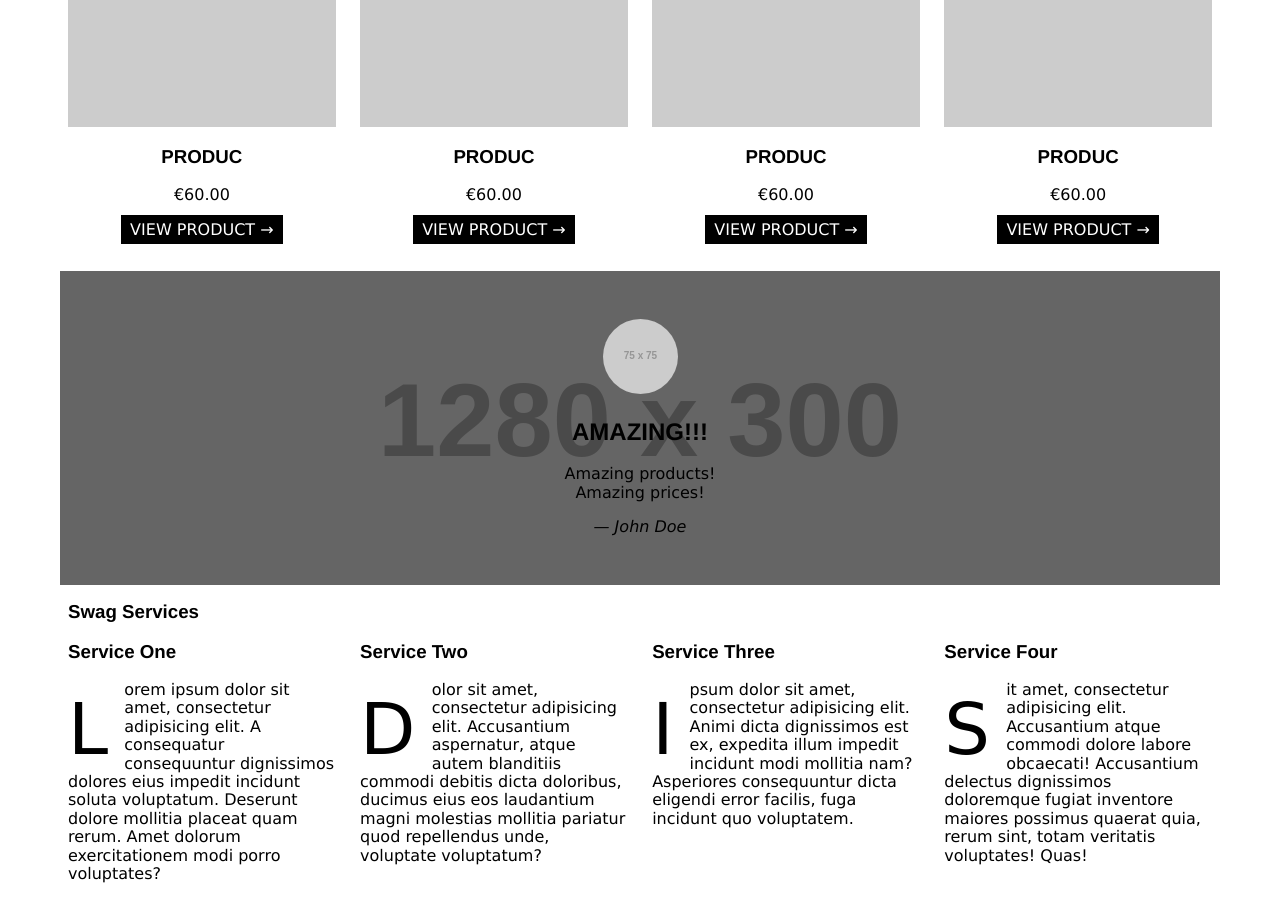
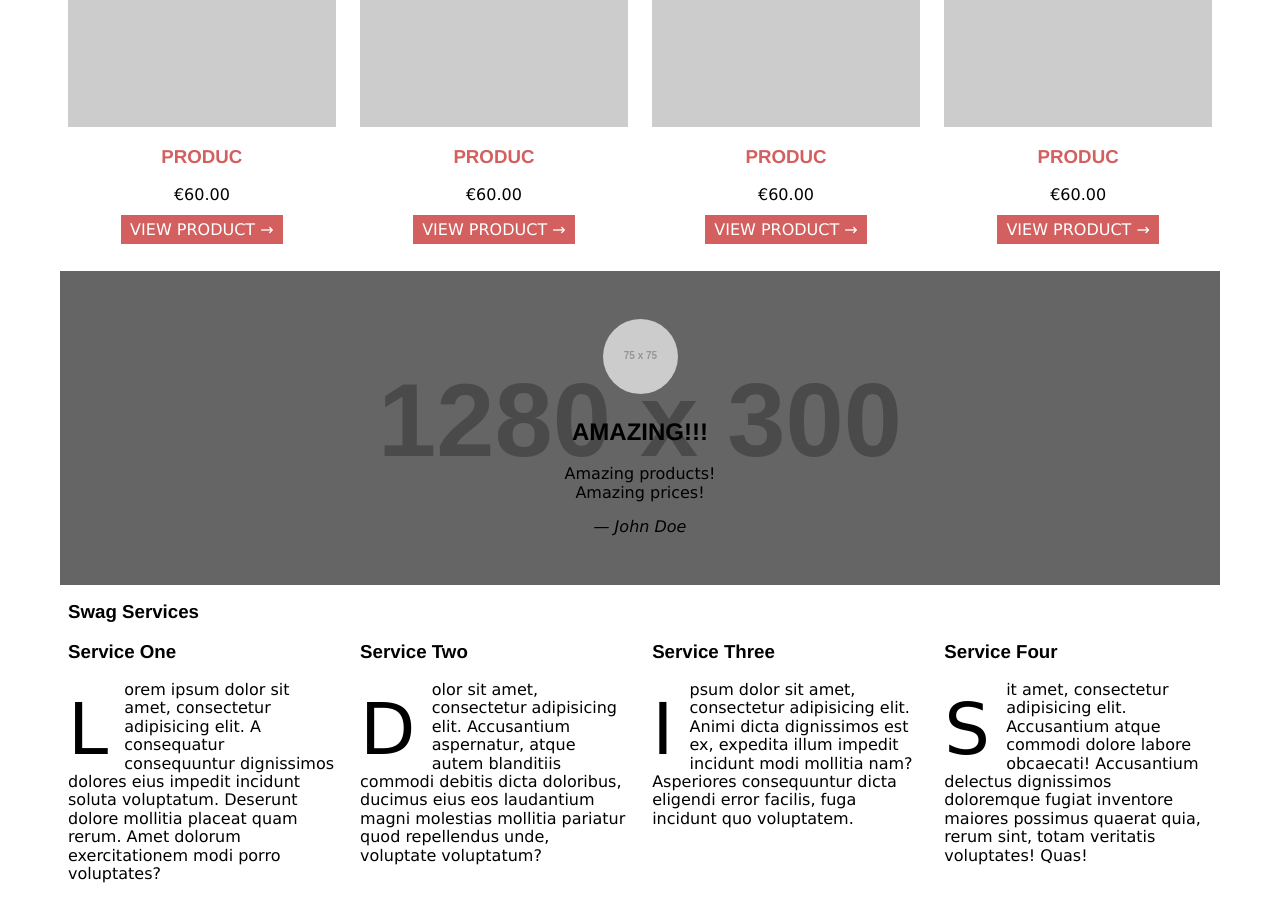
Before and after one commit to kangleyu/mastering-sass, a website: page index.html in a window 1280 px wide. Shown: the part 900-1819 px from the top of the page. Drawn offline with nearby package versions, Linux system fonts and the light colour scheme; placeholder pictures from the web are drawn by us; files whose address does not match are found by name; a web font is replaced by a local one.

Commit message:
add theme for product featured section

```diff
--- a/assets/scss/components/_product-centered.scss
+++ b/assets/scss/components/_product-centered.scss
@@ -1,5 +1,5 @@
 .product-centered {
-  @include media-centered(fullwidth);
+  @include media-centered($img: fullwidth, $color: get($theme, color, primary));
 
   padding-left: 0;
   padding-right: 0;
```
Also changed, not shown: assets/css/style.css, 1 other file.
